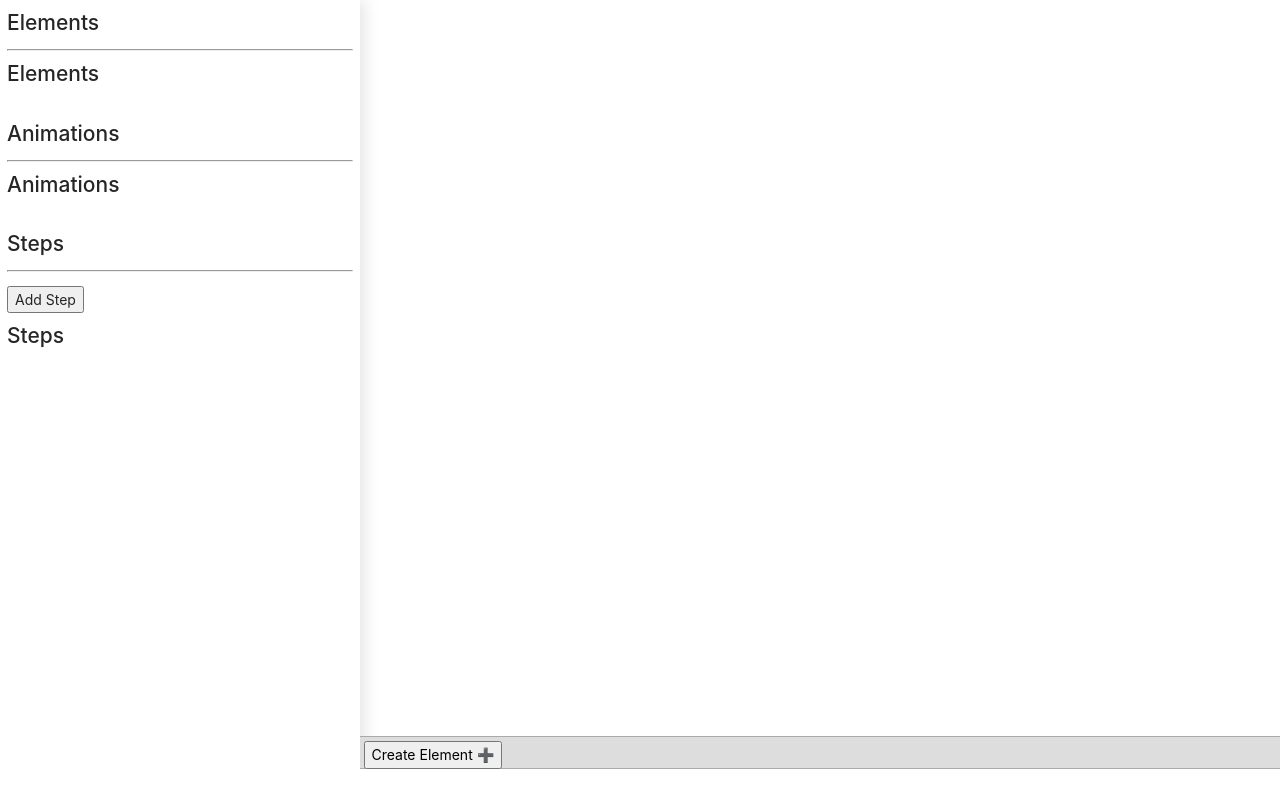
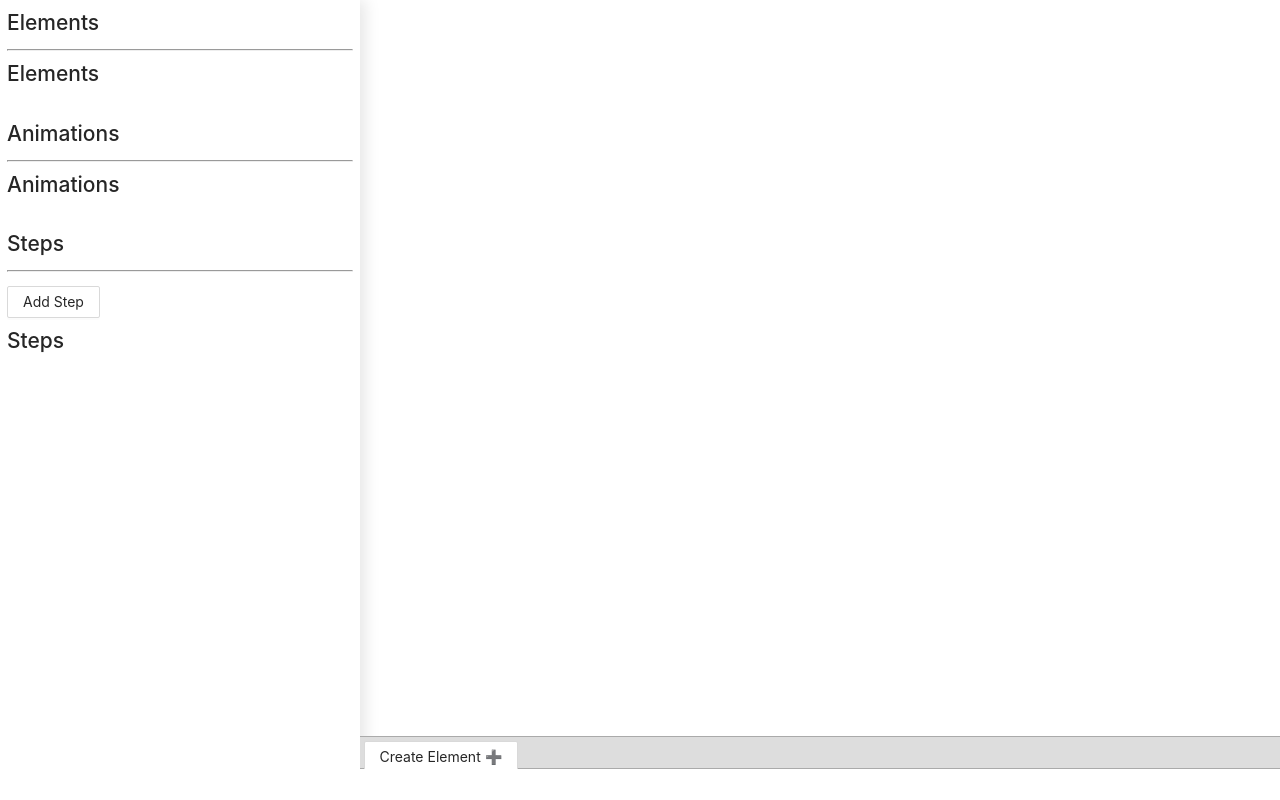
Before and after one commit to drikusroor/animone, a Vue app: page / in a window 1280 px wide. Built offline with nearby package versions, Linux system fonts and the light colour scheme.

Commit message:
Replace <button> by antd <Button>

```diff
--- a/src/components/StepForm.vue
+++ b/src/components/StepForm.vue
@@ -1,7 +1,11 @@
 <script lang="ts">
 import { useAnimationStore } from "../stores/animations";
+import { Button } from 'ant-design-vue';
 
 export default {
+  components: {
+    Button,
+  },
   data() {
     return {
       defaultStyle: {
@@ -56,7 +60,7 @@ export default {
       </div>
     </form>
     <hr />
-    <button @click="createStep">Add Step</button>
+    <Button @click="createStep">Add Step</Button>
     <h2>Steps</h2>
     <ul class="step-form__list">
       <li
--- a/src/components/Timeline.vue
+++ b/src/components/Timeline.vue
@@ -1,7 +1,12 @@
 <script lang="ts">
 import { useAnimationStore } from "../stores/animations";
 import { useElementStore } from "../stores/elements";
+import { Button } from "ant-design-vue";
+
 export default {
+  components: {
+    Button,
+  },
   data() {
     return {
       keyframes: Array.from(Array(100).keys()),
@@ -132,12 +137,12 @@ export default {
       </div>
       <div class="timeline__element-row">
         <div class="timeline__element-name">
-          <button
+          <Button
             @click="elementStore.createElement()"
             class="timeline__element-name--create"
           >
             Create Element ➕
-          </button>
+          </Button>
         </div>
       </div>
     </div>
```
